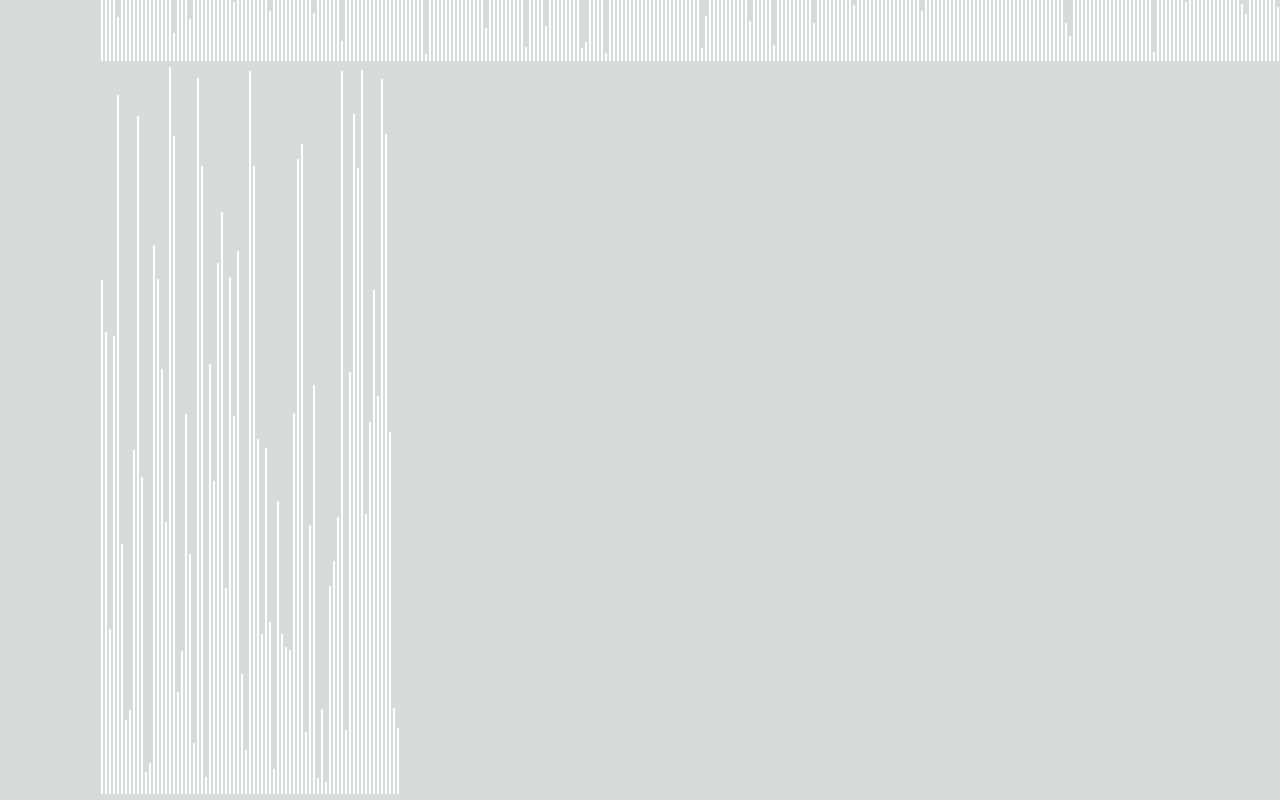
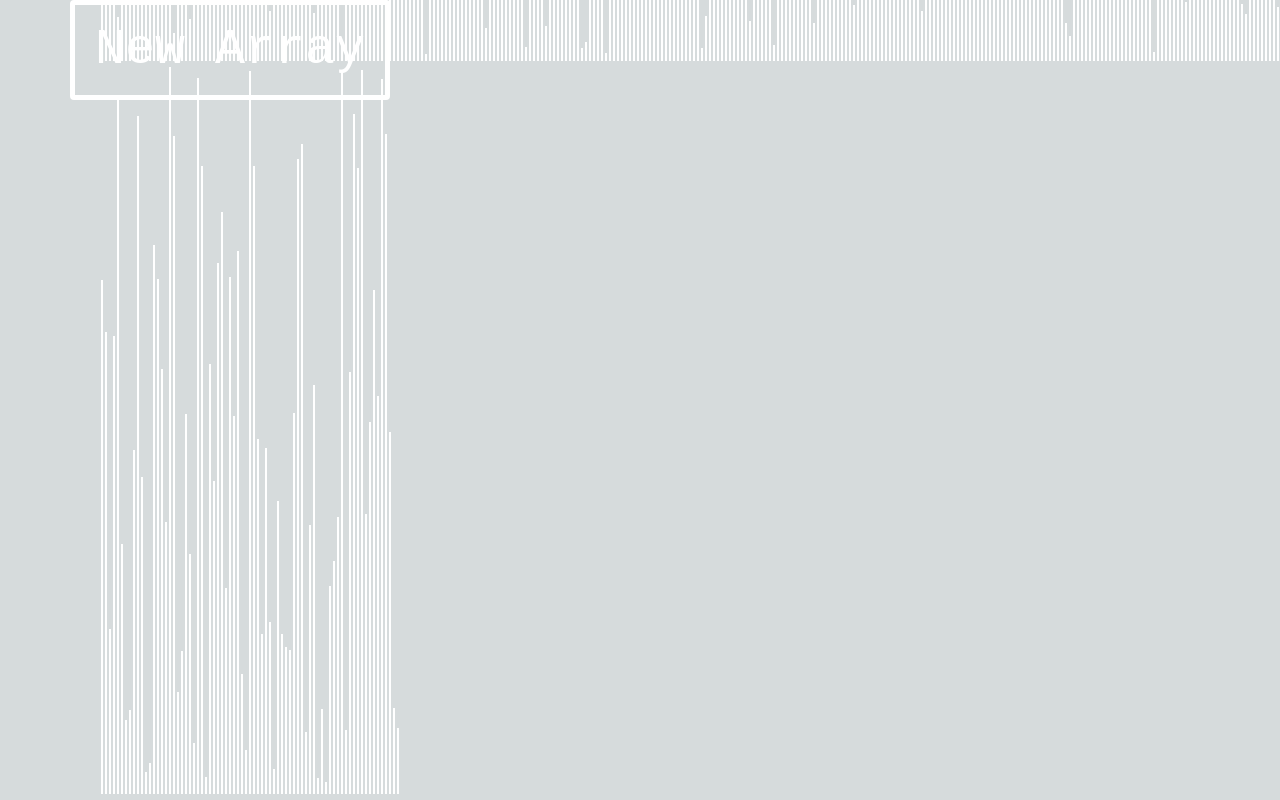
Before and after one commit to KasperTreborg/sortingvisualizer, a Next.js app: page / in a window 1280 px wide. Built offline with nearby package versions, Linux system fonts and the light colour scheme.

Commit message:
tidying and added new array button

```diff
--- a/app/SortingVisualizer/SortingVisualizer.css
+++ b/app/SortingVisualizer/SortingVisualizer.css
@@ -1,7 +1,41 @@
+.banner {
+    position: fixed;
+    width: 100%;
+    height: 100px;
+}
+
+button {
+    transition: all .5s ease;
+    color: white;
+    border: 3px solid white;
+    font-family: 'Courier New', Courier, monospace;
+    text-align: center;
+    line-height: 1;
+    font-size: 50px;
+    background-color: transparent;
+    padding: 10px;
+    outline: none;
+    border-radius: 4px;
+}
+button:hover {
+    color: #001F3F;
+    background-color: white;
+}
+
+.newArray {
+    margin-left: 70px;
+    width: 25%;
+    height: 100px;
+    border: 5px solid white;
+    font-family: 'Courier New', Courier, monospace;
+    font-size: 50px;
+}
+
 .array-container {
+    display: inline-block;
     position: absolute;
-    left: 100px;
     bottom: 0px;
+    margin-left: 100px;
 }
 
 .array-bar {
--- a/app/SortingVisualizer/SortingVisualizer.jsx
+++ b/app/SortingVisualizer/SortingVisualizer.jsx
@@ -29,6 +29,10 @@ export default class SortingVisualizer extends Component{
         const {array} = this.state;
 
         return (
+            <>
+            <div className ="banner">
+                <button className="newArray" onClick={() => this.resetArray()}>New Array</button>
+            </div>
             <div className="array-container">
                 {array.map((value, idx) => (
                     <div
@@ -37,6 +41,7 @@ export default class SortingVisualizer extends Component{
                         style={{height: `${value}px`}}></div>
                 ))}
             </div>
+            </>
         );
     }
 
```
